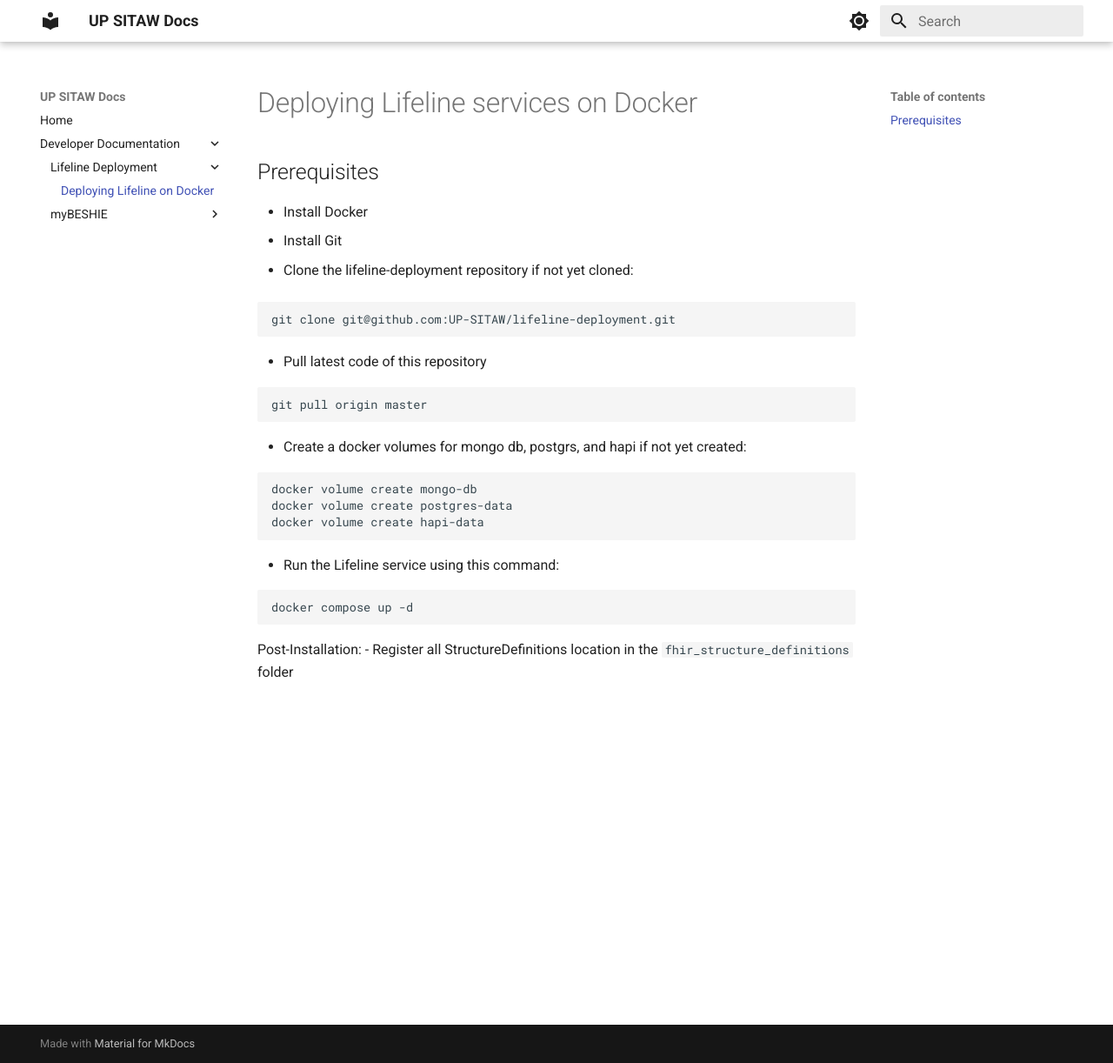
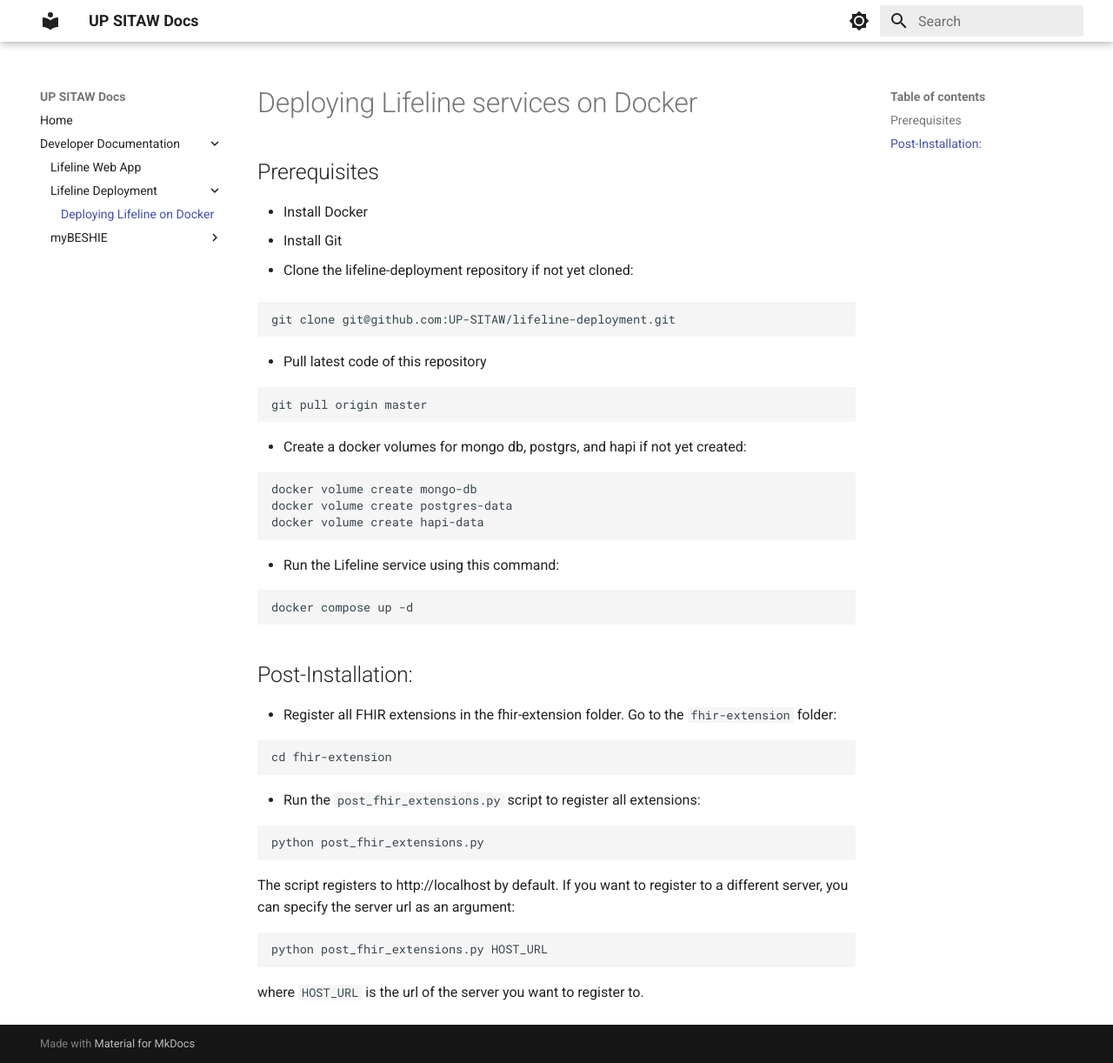
Before and after one commit to UP-SITAW/up-sitaw.github.io, an MkDocs documentation site: the page built from docs/developer/lifeline-deployment/deploying-lifeline-on-docker.md, in a window 1280 px wide and 1222 px high. Shown: the whole window at 87% size. Built offline with MkDocs 1.6.1 and Material for MkDocs 9.7.7, drawn with Linux system fonts in a browser that asks for light colours.

Commit message:
Added web app page, modified deployment.

````diff
--- a/docs/developer/lifeline-deployment/deploying-lifeline-on-docker.md
+++ b/docs/developer/lifeline-deployment/deploying-lifeline-on-docker.md
@@ -24,5 +24,17 @@ docker volume create hapi-data
 docker compose up -d
 ```
 
-Post-Installation:
-- Register all StructureDefinitions location in the `fhir_structure_definitions` folder
+## Post-Installation:
+- Register all FHIR extensions in the fhir-extension folder. Go to the `fhir-extension` folder:
+```bash
+cd fhir-extension
+```
+- Run the `post_fhir_extensions.py` script to register all extensions:
+```bash
+python post_fhir_extensions.py
+```
+The script registers to http://localhost by default. If you want to register to a different server, you can specify the server url as an argument:
+```bash
+python post_fhir_extensions.py HOST_URL
+```
+where `HOST_URL` is the url of the server you want to register to.
--- a/mkdocs.yml
+++ b/mkdocs.yml
@@ -3,6 +3,7 @@ site_url: https://up-sitaw.github.io/
 nav:
   - Home: index.md
   - 'Developer Documentation':
+    - 'Lifeline Web App': developer/lifeline-web-app/index.md
     - 'Lifeline Deployment':
       - 'Deploying Lifeline on Docker': developer/lifeline-deployment/deploying-lifeline-on-docker.md
     - myBESHIE:
````
Also changed, not shown: docs/developer/lifeline-web-app/index.md (added, +88 -0 lines).
